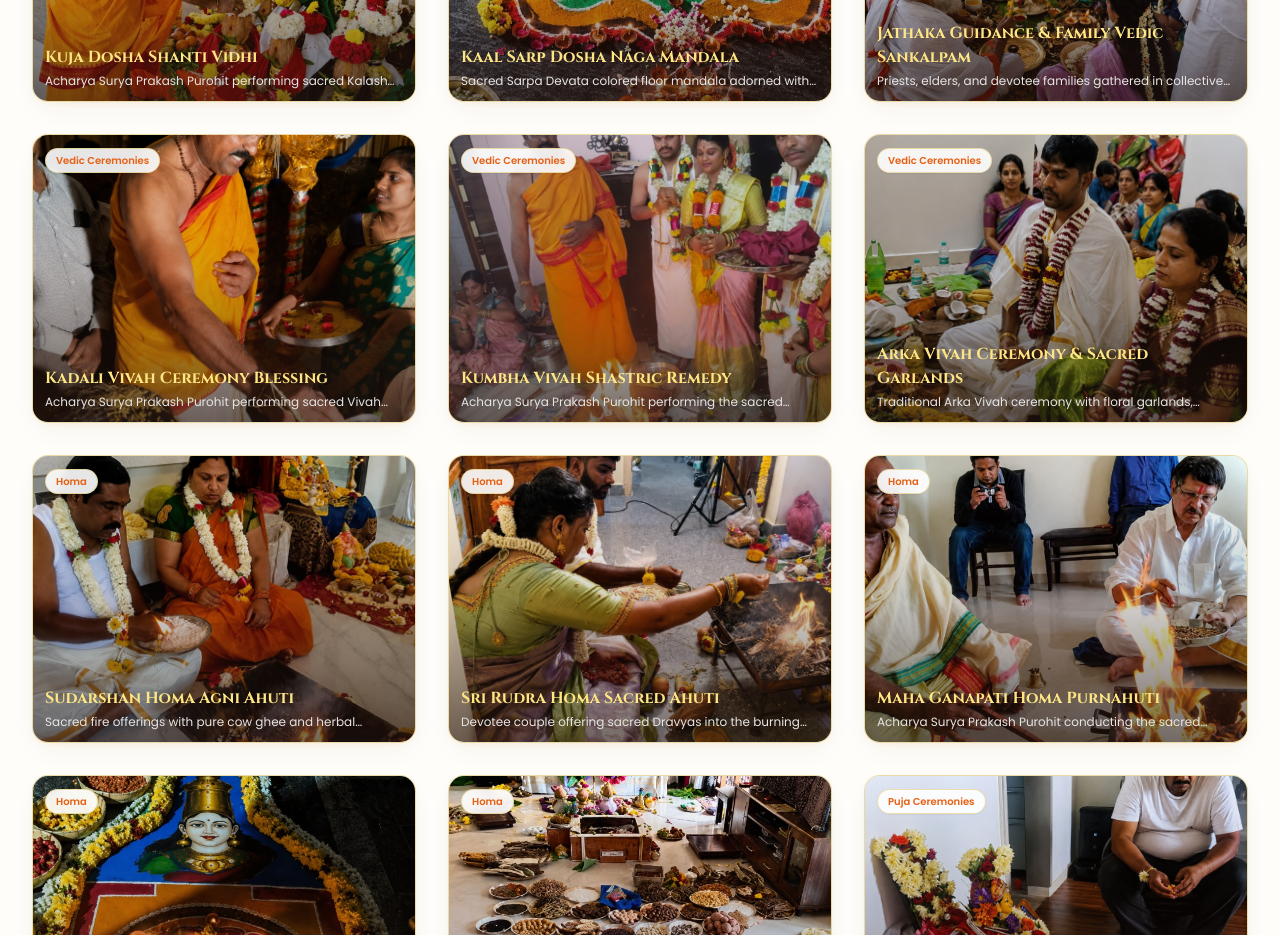
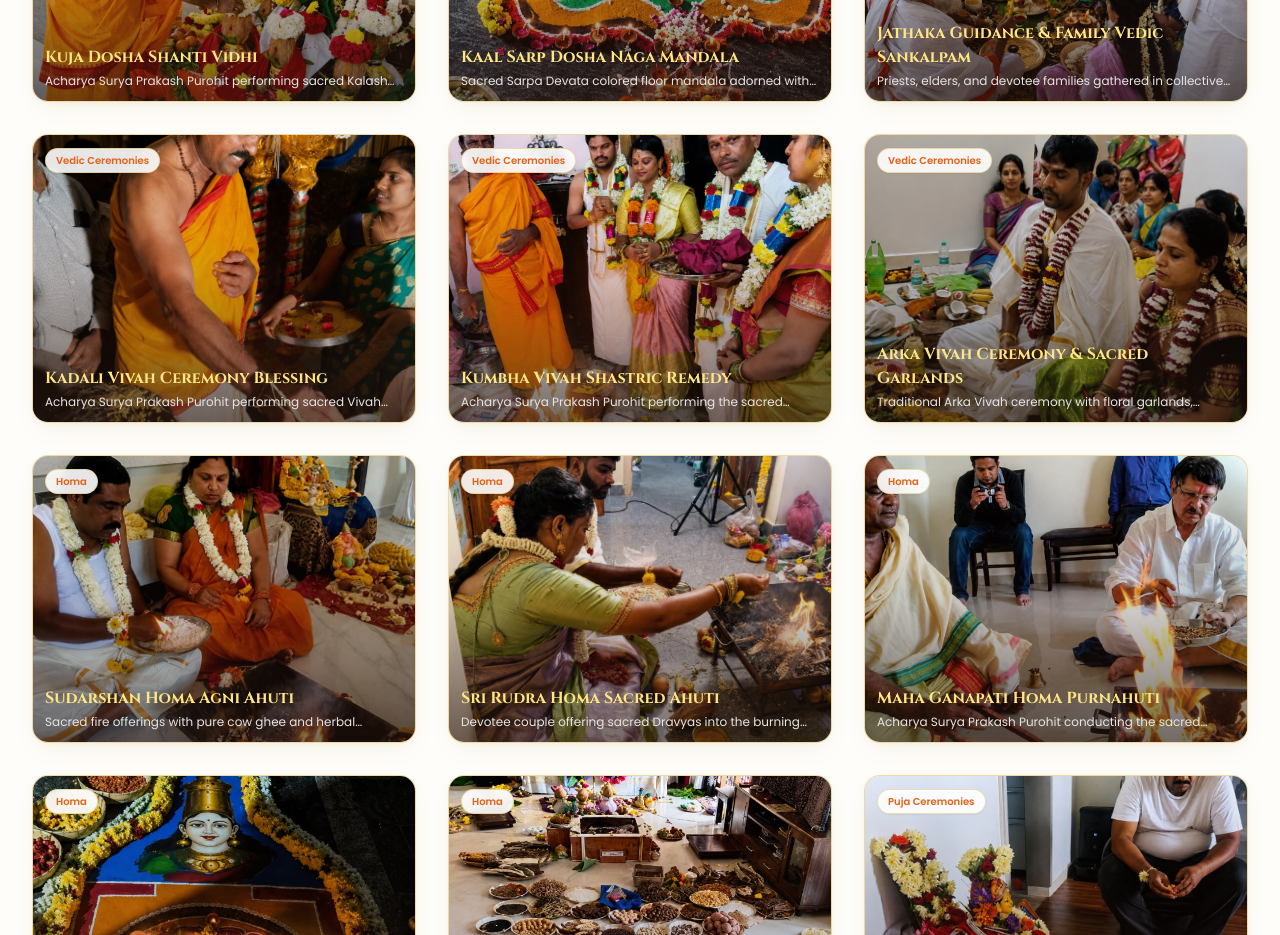
Before and after one commit to Shrikanthkk/prakash-purohit, a React (Vite) app: page /gallery in a window 1280 px wide. Shown: the part 1780-2715 px from the top of the page. Built offline with nearby package versions, Linux system fonts and the light colour scheme; a web font is replaced by a local one.

Commit message:
Update Kumbha Vivah Remedy service image with high-resolution photograph

```diff
--- a/src/data/galleryData.ts
+++ b/src/data/galleryData.ts
@@ -126,7 +126,7 @@ export const galleryData: GalleryItem[] = [
     id: 'gal-14',
     title: 'Kumbha Vivah Shastric Remedy',
     category: 'Vedic Ceremonies',
-    image: '/services/kumbha-vivah.png',
+    image: '/services/kumbha-vivah.jpg',
     caption: 'Acharya Surya Prakash Purohit performing the sacred Kumbha Vivah wedding homa ritual with the couple in prayer before the holy fire.',
     location: 'Family Mandapam Yagya Shala'
   },
--- a/src/data/servicesData.ts
+++ b/src/data/servicesData.ts
@@ -479,7 +479,7 @@ export const servicesData: ServiceItem[] = [
         answer: 'Individuals whose horoscope indicates double Manglik Dosha or significant planetary afflictions in 7th/8th house.'
       }
     ],
-    image: '/services/kumbha-vivah.png',
+    image: '/services/kumbha-vivah.jpg',
     priceNote: 'Starting from ₹ 6,000'
   },
   {
```
Also changed, not shown: public/services/kumbha-vivah.jpg, src/assets/services/kumbha-vivah.jpg.
